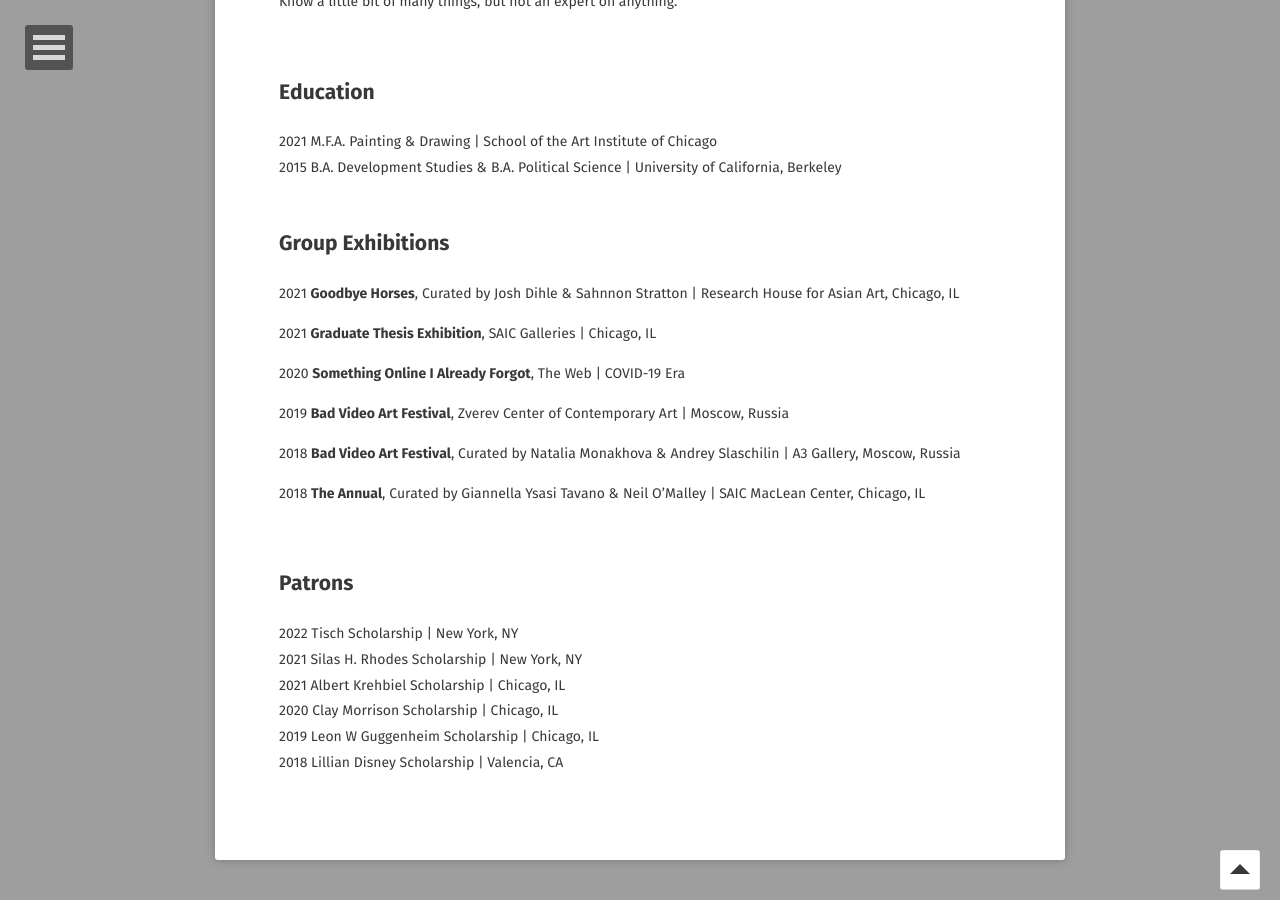
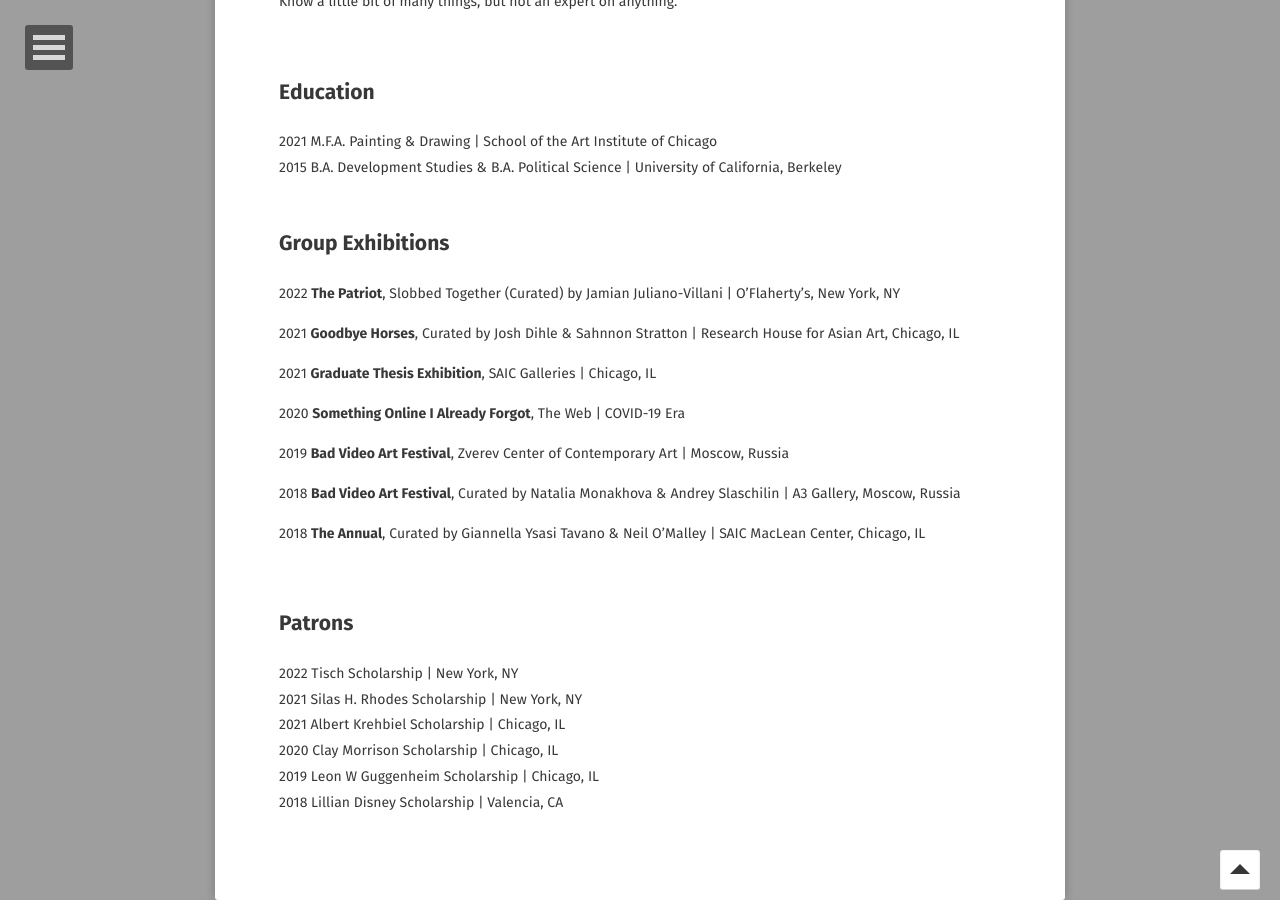
Before and after one commit to jchobanana/jchobanana.github.io, a Jekyll site: the page built from about/index.md, in a window 1280 px wide and 900 px high, scrolled down 836 px. Built offline with Jekyll 4.4.1, drawn with Linux system fonts in a browser that asks for light colours; some web fonts are replaced.

Commit message:
Update index.md

```diff
--- a/about/index.md
+++ b/about/index.md
@@ -2,7 +2,7 @@
 layout: page
 title: jcho
 tags: [about]
-date: 2021-07-01
+date: 2022-08-24
 comments: false
 ---
 
@@ -28,6 +28,8 @@ Know a little bit of many things, but not an expert on anything. <br>
 
 ## Group Exhibitions
 
+2022   **The Patriot**, Slobbed Together (Curated) by Jamian Juliano-Villani |  O’Flaherty’s, New York, NY <br>
+<p></p>
 2021   **Goodbye Horses**, Curated by Josh Dihle & Sahnnon Stratton | Research House for Asian Art, Chicago, IL <br>
 <p></p>
 2021   **Graduate Thesis Exhibition**, SAIC Galleries | Chicago, IL <br>
```
